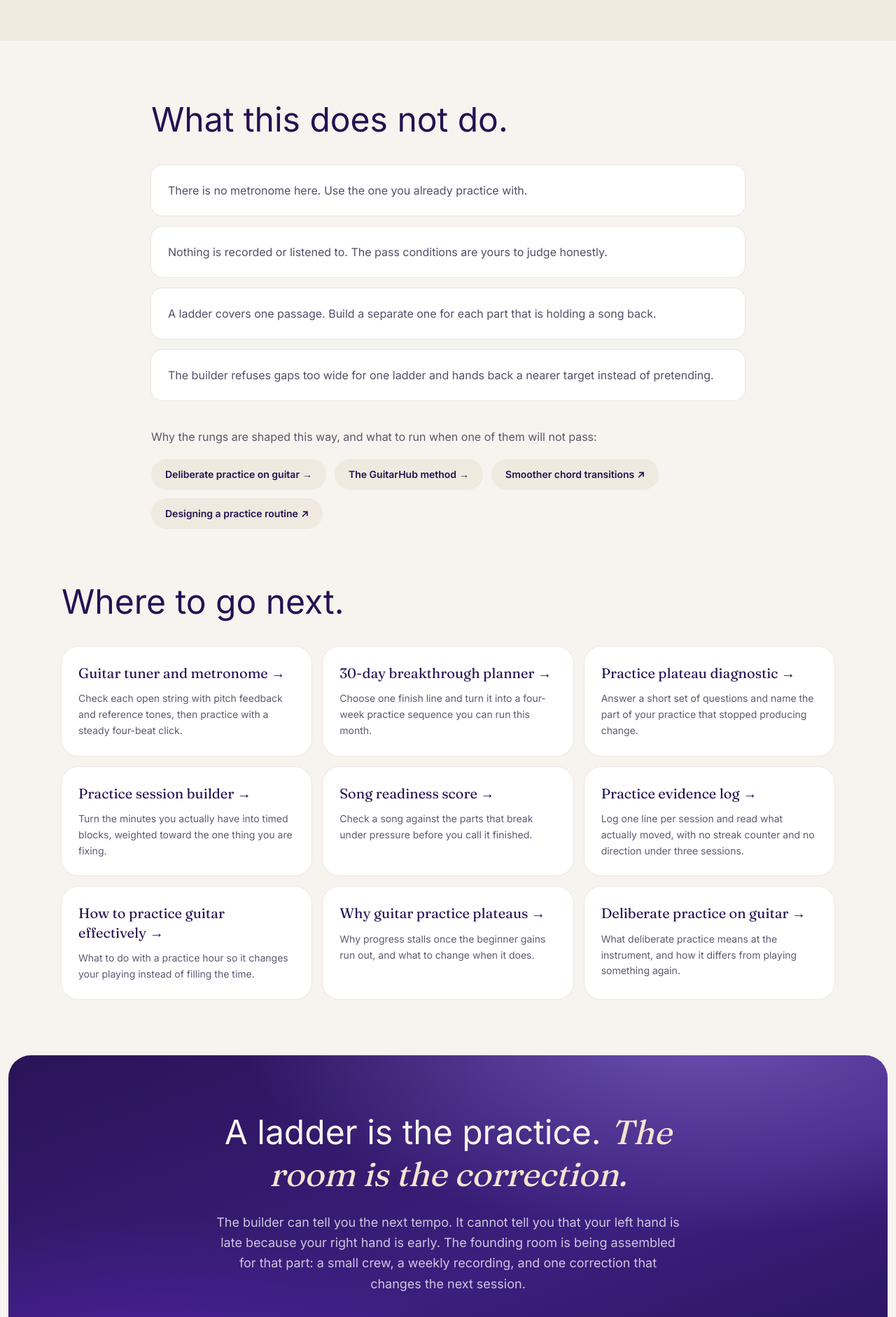
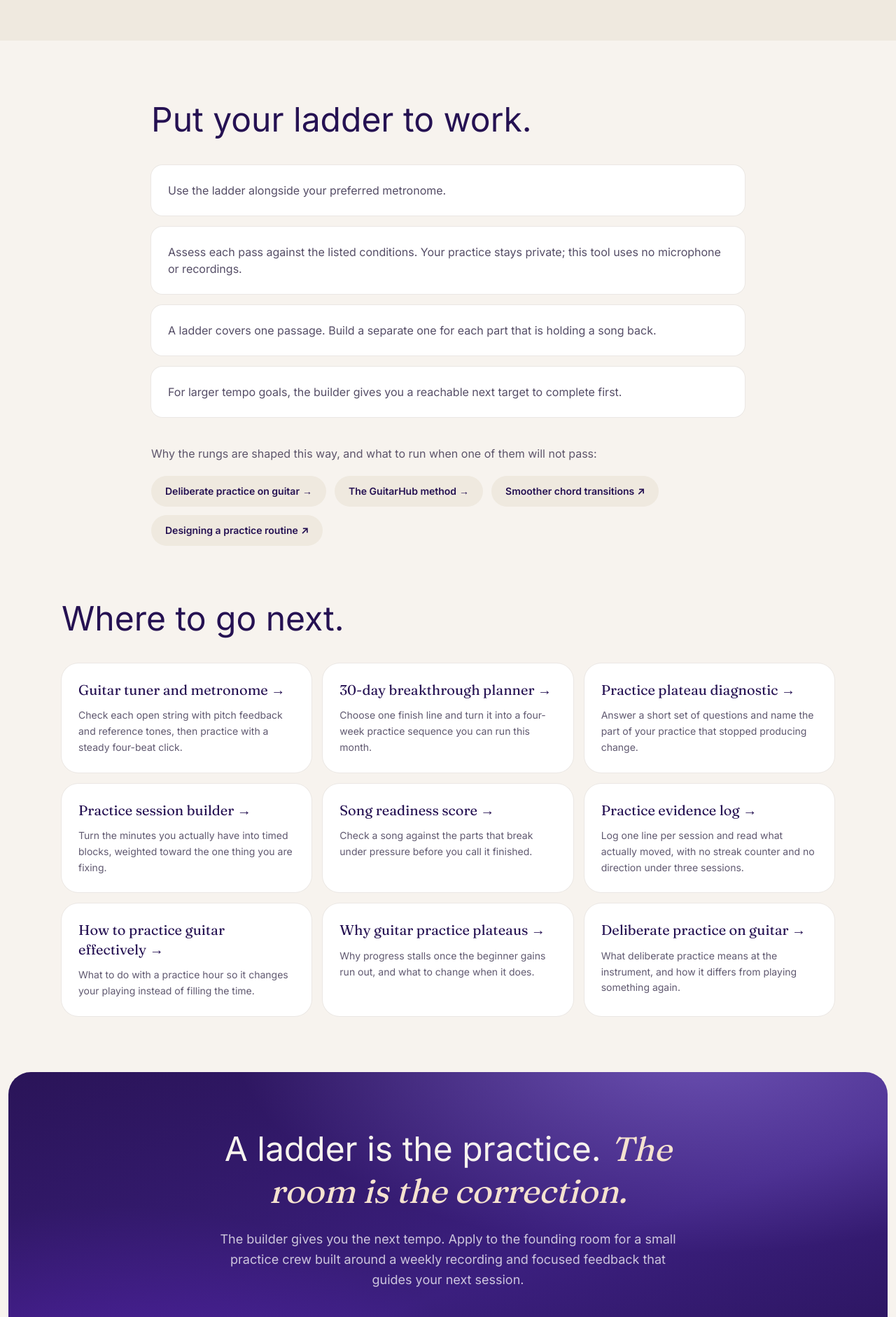
Before and after one commit to JasonColapietro/suede-guitar-hub, a Next.js app: page /tempo in a window 1280 px wide. Shown: the part 2140-4022 px from the top of the page at 70% size. Built offline with nearby package versions, Linux system fonts and the light colour scheme.

Commit message:
Focus practice pages on progress and next steps

```diff
--- a/app/tempo/page.tsx
+++ b/app/tempo/page.tsx
@@ -131,11 +131,11 @@ const RULES = [
   },
 ];
 
-const LIMITS = [
-  "There is no metronome here. Use the one you already practice with.",
-  "Nothing is recorded or listened to. The pass conditions are yours to judge honestly.",
+const PRACTICE_STEPS = [
+  "Use the ladder alongside your preferred metronome.",
+  "Assess each pass against the listed conditions. Your practice stays private; this tool uses no microphone or recordings.",
   "A ladder covers one passage. Build a separate one for each part that is holding a song back.",
-  "The builder refuses gaps too wide for one ladder and hands back a nearer target instead of pretending.",
+  "For larger tempo goals, the builder gives you a reachable next target to complete first.",
 ];
 
 const LINK_PILL =
@@ -215,10 +215,10 @@ export default function TempoPage() {
 
         <section className="mx-auto max-w-4xl px-6 py-20">
           <h2 className="text-4xl leading-snug text-indigo-deep md:text-5xl">
-            What this does not do.
+            Put your ladder to work.
           </h2>
           <ul className="mt-8 space-y-4">
-            {LIMITS.map((limit) => (
+            {PRACTICE_STEPS.map((limit) => (
               <li
                 key={limit}
                 className="rounded-2xl bg-white p-6 text-ink/75 ring-1 ring-ink/5"
@@ -299,10 +299,9 @@ export default function TempoPage() {
               </em>
             </h2>
             <p className="mx-auto mt-6 max-w-2xl text-lg leading-relaxed text-white/75">
-              The builder can tell you the next tempo. It cannot tell you that
-              your left hand is late because your right hand is early. The
-              founding room is being assembled for that part: a small crew, a
-              weekly recording, and one correction that changes the next session.
+              The builder gives you the next tempo. Apply to the founding room
+              for a small practice crew built around a weekly recording and
+              focused feedback that guides your next session.
             </p>
             <div className="mt-10 flex flex-col items-center justify-center gap-4 sm:flex-row">
               <Link
```
